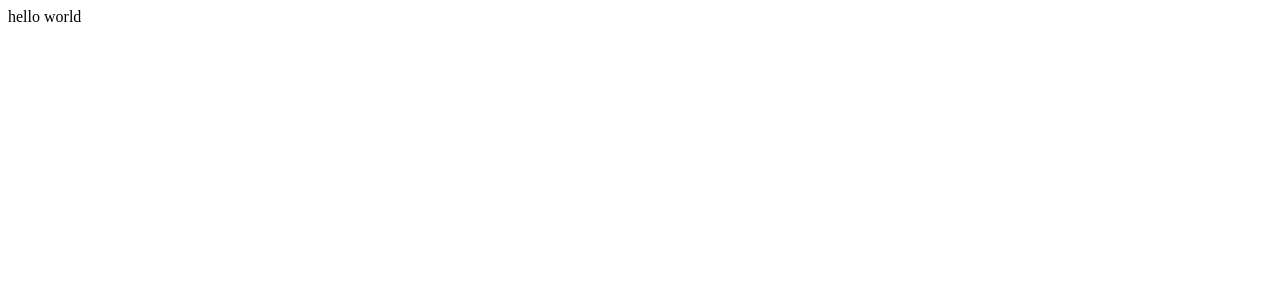
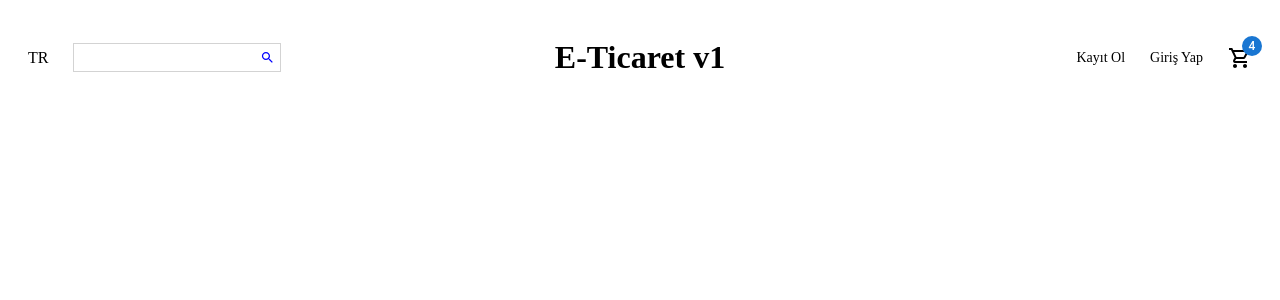
Before and after one commit to cagataygevrek/e-ticaret, a React (Create React App) app: page / in a window 1280 px wide. Shown: the top 300 px of the page. Built offline with nearby package versions, Linux system fonts and the light colour scheme.

Commit message:
dosyalar yüklendi.

```diff
--- a/src/App.js
+++ b/src/App.js
@@ -1,7 +1,9 @@
-import React from "react";
+//import React from "react";
+
+import HomePage from "./sayfalar/HomePage";
 
 const App = () => {
-  return <div>hello world</div>;
+  return <HomePage />;
 };
 
 export default App;
--- /dev/null
+++ b/src/sayfalar/HomePage.jsx
@@ -0,0 +1,12 @@
+import React from "react";
+import Navbar from "../bilesenler/Navbar";
+
+const HomePage = () => {
+  return (
+    <div className='Container'>
+      <Navbar />
+    </div>
+  );
+};
+
+export default HomePage;
```
Also changed, not shown: package.json (+7 -1 lines), src/bilesenler/Duyurular.jsx (added), 1 other file (tests, documents, lock files or other folders).
